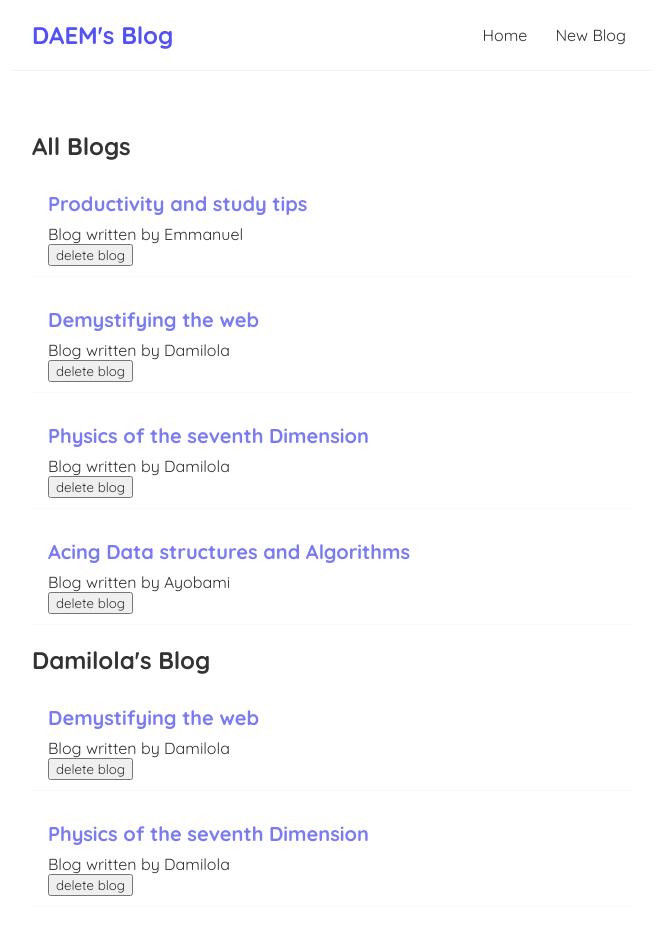
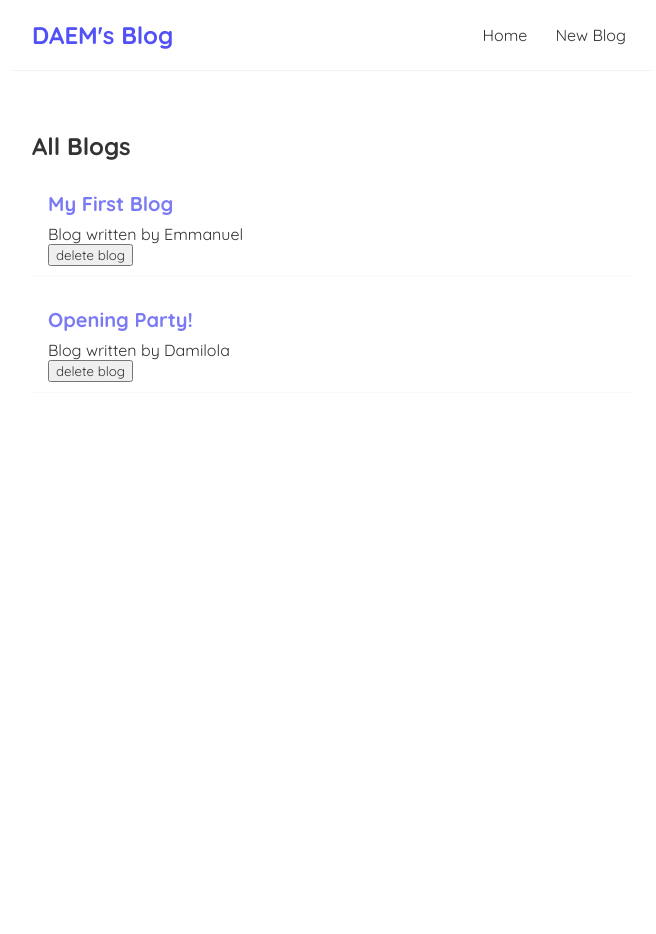
Before and after one commit to DAEM007/DAEM-BLOG, a React (Create React App) app: page / in a window 1280 px wide. Shown: the top 934 px of the page, without its empty margins (308-964 px from the left). After the commit the page ends 800 px from the top, so only its background shows below. Built offline with nearby package versions, Linux system fonts and the light colour scheme; data requests are answered from the project's data file.

Commit message:
Added a loading state for the fetching of data

```diff
--- a/src/Home.js
+++ b/src/Home.js
@@ -1,36 +1,25 @@
-import { useState } from "react";
+import { useState, useEffect } from "react";
 import BlogList from "./BlogList";
 
 const Home = () => {
-    const [blogs, setBlogs] = useState([
-        {
-            title: 'Productivity and study tips', author: 'Emmanuel', body: 'Lorem impsum ...', id: 1
-        },
+    const [blogs, setBlogs] = useState(null);
+    const [isPending, setIsPending] = useState(true);
 
-        {
-            title: 'Demystifying the web', author: 'Damilola', body: 'Lorem impsum ...', id: 2
-        },
-
-        {
-            title: 'Physics of the seventh Dimension', author: 'Damilola', body: 'Lorem impsum ...', id: 3
-        },
-
-        {
-            title: 'Acing Data structures and Algorithms', author: 'Ayobami', body: 'Lorem impsum ...', id: 4
-        }
-    ]);
-
-    const handleDelete = ((id) => {
-        const newBlog = blogs.filter((blog) => {
-         return id !== blog.id;
-        })
-        setBlogs(newBlog);
-     })
+    useEffect(() => {
+        setTimeout(() => {
+            fetch('http://localhost:9000/blogs')
+            .then(res => res.json())
+            .then(data => {
+                setBlogs(data);
+                setIsPending(false);
+            })
+        }, 3000);
+    }, []);
 
     return(
         <div className="home">
-           <BlogList blogs={blogs} title="All Blogs" handleDelete = { handleDelete }/>
-           <BlogList blogs={blogs.filter((blog) => blog.author === 'Damilola')} title="Damilola's Blog"/>
+            {isPending && <div>Loading....</div>}
+            {blogs && <BlogList blogs={blogs} title="All Blogs"/>}
         </div>
     );
 }
```
